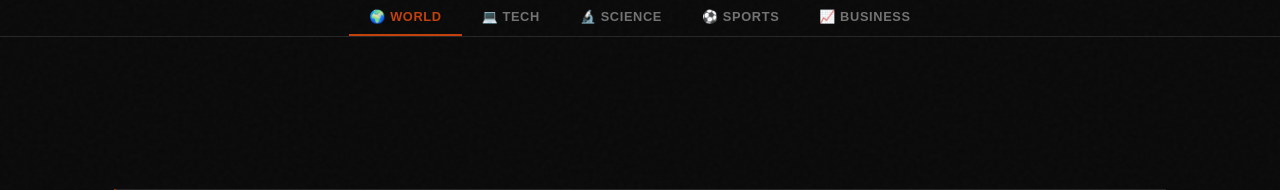
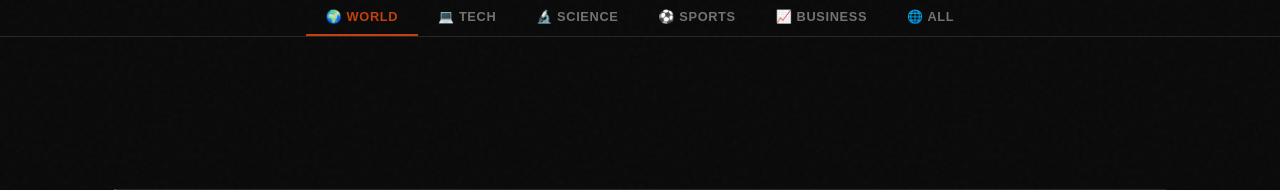
Before and after one commit to basu-10/feedboard, a Flask app: page /dashboard in a window 1280 px wide. Shown: the part 59-249 px from the top of the page. Run offline with Flask 3, Linux system fonts and the light colour scheme.

Commit message:
feat: add 'All' category mode for news feeds and update related state management

```diff
--- a/app/static/js/app.js
+++ b/app/static/js/app.js
@@ -25,7 +25,8 @@
 
   const settings = saved || DEFAULT_SETTINGS;
   const topics = settings.selectedTopics || DEFAULT_SETTINGS.selectedTopics;
-  state.activeCategory = topics.length > 0 ? topics[0] : '';
+  state.allMode = settings.allMode || false;
+  state.activeCategory = state.allMode ? 'ALL' : (topics.length > 0 ? topics[0] : '');
   state.customFeeds = settings.customFeeds || [];
   state.slideIntervalMs = (settings.slideIntervalSec || 8) * 1000;
   state.timezone = settings.timezone || DEFAULT_SETTINGS.timezone;
@@ -33,7 +34,8 @@
   state.weatherUnit = settings.weatherUnit || 'celsius';
 
   document.querySelectorAll('.category-pill').forEach(pill => {
-    pill.classList.toggle('active', pill.dataset.category === state.activeCategory);
+    const isAll = pill.dataset.category === 'ALL';
+    pill.classList.toggle('active', isAll ? state.allMode : (!state.allMode && pill.dataset.category === state.activeCategory));
   });
 
   fetchNews();
@@ -49,8 +51,19 @@
 // Category pill selection
 document.querySelectorAll('.category-pill').forEach(pill => {
   pill.addEventListener('click', () => {
-    state.activeCategory = pill.dataset.category;
-    document.querySelectorAll('.category-pill').forEach(p => p.classList.toggle('active', p === pill));
+    if (pill.dataset.category === 'ALL') {
+      state.allMode = !state.allMode;
+      state.activeCategory = state.allMode ? 'ALL' : 'WORLD';
+    } else {
+      state.allMode = false;
+      state.activeCategory = pill.dataset.category;
+    }
+    document.querySelectorAll('.category-pill').forEach(p => {
+      const isActive = p.dataset.category === state.activeCategory && !state.allMode
+        ? true
+        : p.dataset.category === 'ALL' && state.allMode;
+      p.classList.toggle('active', isActive);
+    });
     fetchNews();
     restartSlideTimer();
   });
--- a/app/static/js/config.js
+++ b/app/static/js/config.js
@@ -43,5 +43,6 @@
   TECHNOLOGY: 'Technology',
   BUSINESS: 'Business',
   SCIENCE: 'Science',
-  SPORTS: 'Sports'
+  SPORTS: 'Sports',
+  ALL: 'All'
 };
--- a/app/static/js/news.js
+++ b/app/static/js/news.js
@@ -21,7 +21,16 @@
 }, 60000);
 
 // Build the list of active feeds (built-in + custom) for fetching
+// In ALL mode each topic/custom-feed becomes its own round-robin bucket
 export function getActiveFeeds() {
+  if (state.allMode) {
+    const feeds = Object.entries(TOPIC_FEEDS).map(([topic, url]) => ({ topic, url }));
+    for (const feed of state.customFeeds) {
+      if (feed.url) feeds.push({ topic: `CUSTOM:${feed.id}`, url: feed.url });
+    }
+    return feeds;
+  }
+
   const feeds = [];
   if (state.activeCategory && TOPIC_FEEDS[state.activeCategory]) {
     feeds.push({ topic: state.activeCategory, url: TOPIC_FEEDS[state.activeCategory] });
@@ -101,8 +110,15 @@
 
   try {
     const results = await Promise.all(feeds.map(fetchFeed));
-    const all = results.flat();
-    const queue = sortByDateDesc(buildRoundRobinQueue([all]));
+
+    let queue;
+    if (state.allMode) {
+      const perTopic = results.map(items => sortByDateDesc(items));
+      queue = buildRoundRobinQueue(perTopic);
+    } else {
+      const all = results.flat();
+      queue = sortByDateDesc(buildRoundRobinQueue([all]));
+    }
 
     if (queue.length === 0) {
       if (!isRefresh) titleEl.innerText = "No articles found for the selected feeds.";
--- a/app/static/js/settings.js
+++ b/app/static/js/settings.js
@@ -44,8 +44,13 @@
     })
     .filter(Boolean);
 
+  const activePill = document.querySelector('.category-pill.active');
+  const activeCategory = activePill ? activePill.dataset.category : '';
+  const allMode = activeCategory === 'ALL';
+
   return {
-    selectedTopics: state.activeCategory ? [state.activeCategory] : [],
+    selectedTopics: allMode ? [] : (activeCategory ? [activeCategory] : []),
+    allMode,
     customFeeds: feeds,
     slideIntervalSec: parseInt(slideIntervalInput.value, 10) || 8,
     timezone: timezoneSelect.value,
@@ -56,10 +61,12 @@
 
 function applySettingsToUI(settings) {
   const topics = settings.selectedTopics || [];
-  state.activeCategory = topics.length > 0 ? topics[0] : '';
+  const allMode = settings.allMode || false;
+  state.allMode = allMode;
+  state.activeCategory = allMode ? 'ALL' : (topics.length > 0 ? topics[0] : '');
 
   document.querySelectorAll('.category-pill').forEach(pill => {
-    pill.classList.toggle('active', pill.dataset.category === state.activeCategory);
+    pill.classList.toggle('active', allMode ? pill.dataset.category === 'ALL' : pill.dataset.category === state.activeCategory);
   });
 
   state.customFeeds = settings.customFeeds || [];
@@ -163,12 +170,13 @@
 
   saveSettingsBtn.addEventListener('click', async () => {
     const settings = collectSettings();
-    if (!settings.selectedTopics.length && !settings.customFeeds.length) {
-      alert('Please select a category or add a custom feed.');
+    if (!settings.allMode && !settings.selectedTopics.length && !settings.customFeeds.length) {
+      alert('Please select a category, enable All mode, or add a custom feed.');
       return;
     }
 
-    state.activeCategory = settings.selectedTopics.length > 0 ? settings.selectedTopics[0] : '';
+    state.allMode = settings.allMode;
+    state.activeCategory = settings.allMode ? 'ALL' : (settings.selectedTopics.length > 0 ? settings.selectedTopics[0] : '');
     state.customFeeds = settings.customFeeds;
     state.slideIntervalMs = settings.slideIntervalSec * 1000;
     state.timezone = settings.timezone;
@@ -195,7 +203,7 @@
     } catch (err) {
       console.error(err);
     }
-    settings = settings || { selectedTopics: state.activeCategory ? [state.activeCategory] : [], customFeeds: state.customFeeds, slideIntervalSec: state.slideIntervalMs / 1000 };
+    settings = settings || { selectedTopics: state.activeCategory ? [state.activeCategory] : [], allMode: state.allMode, customFeeds: state.customFeeds, slideIntervalSec: state.slideIntervalMs / 1000 };
 
     const blob = new Blob([JSON.stringify(settings, null, 2)], { type: 'application/json' });
     const url = URL.createObjectURL(blob);
@@ -228,7 +236,8 @@
 
       await saveSettings(settings);
       const topics = settings.selectedTopics || [];
-      state.activeCategory = topics.length > 0 ? topics[0] : '';
+      state.allMode = settings.allMode || false;
+      state.activeCategory = state.allMode ? 'ALL' : (topics.length > 0 ? topics[0] : '');
       state.customFeeds = settings.customFeeds;
       state.slideIntervalMs = (settings.slideIntervalSec || 8) * 1000;
       state.timezone = settings.timezone || state.timezone;
--- a/app/static/js/store.js
+++ b/app/static/js/store.js
@@ -8,6 +8,7 @@
   isPaused: false,
   slideIntervalMs: 8000,
   activeCategory: 'WORLD',
+  allMode: false,
   customFeeds: [],
   timezone: Intl.DateTimeFormat().resolvedOptions().timeZone,
   locationQuery: '',
--- a/app/templates/dashboard.html
+++ b/app/templates/dashboard.html
@@ -48,6 +48,7 @@
     <button class="category-pill" data-category="SCIENCE">🔬 Science</button>
     <button class="category-pill" data-category="SPORTS">⚽ Sports</button>
     <button class="category-pill" data-category="BUSINESS">📈 Business</button>
+    <button class="category-pill" data-category="ALL">🌐 All</button>
   </div>
 
   <main>
```
